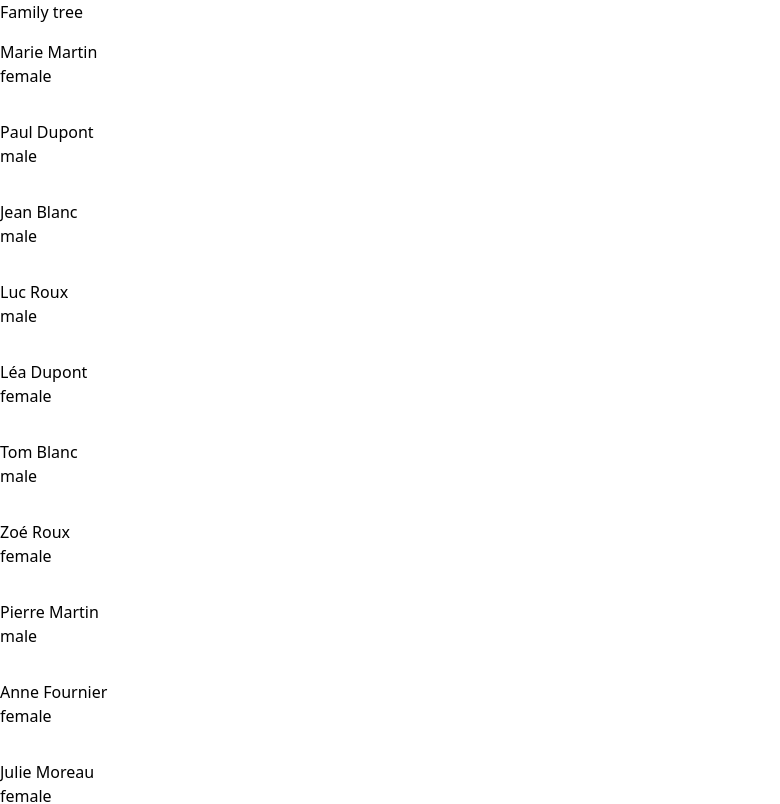
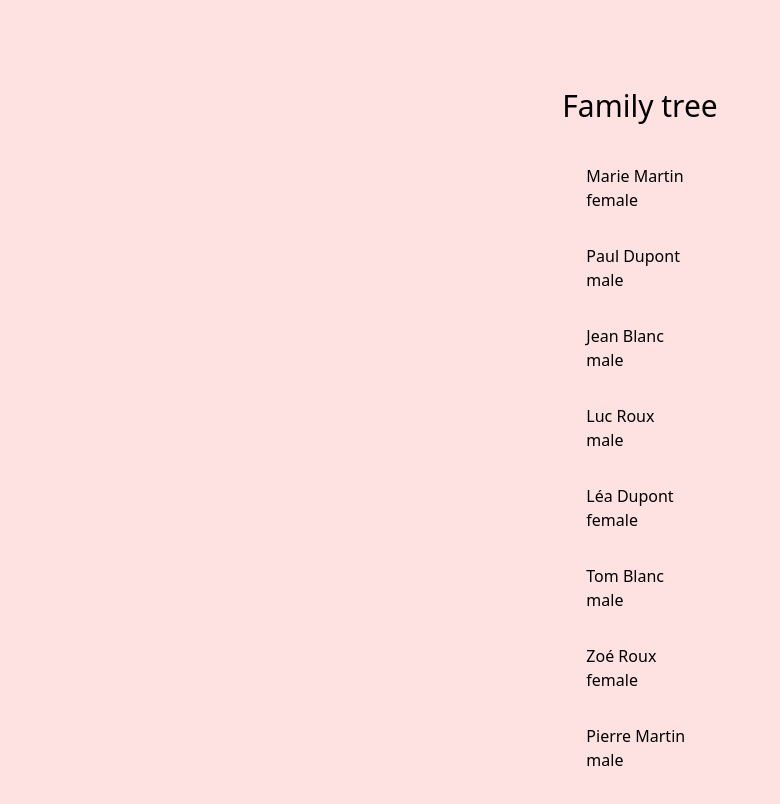
Before and after one commit to andrew-ob/Family-tree-2026-vue, a Nuxt app: page / in a window 1280 px wide. Shown: the top 804 px of the page, without its empty margins (0-780 px from the left). Built offline with nearby package versions, Linux system fonts and the light colour scheme.

Commit message:
style: style the home page

```diff
--- a/app/pages/index.vue
+++ b/app/pages/index.vue
@@ -1,6 +1,8 @@
 <template>
-  <main>
-    <h1>Family tree</h1>
+  <main class="min-h-screen bg-red-100 flex flex-col items-center pt-16">
+    <h1 class="m-6 text-3xl">
+      Family tree
+    </h1>
 
     <PersonList :persons="family.persons" />
   </main>
```
